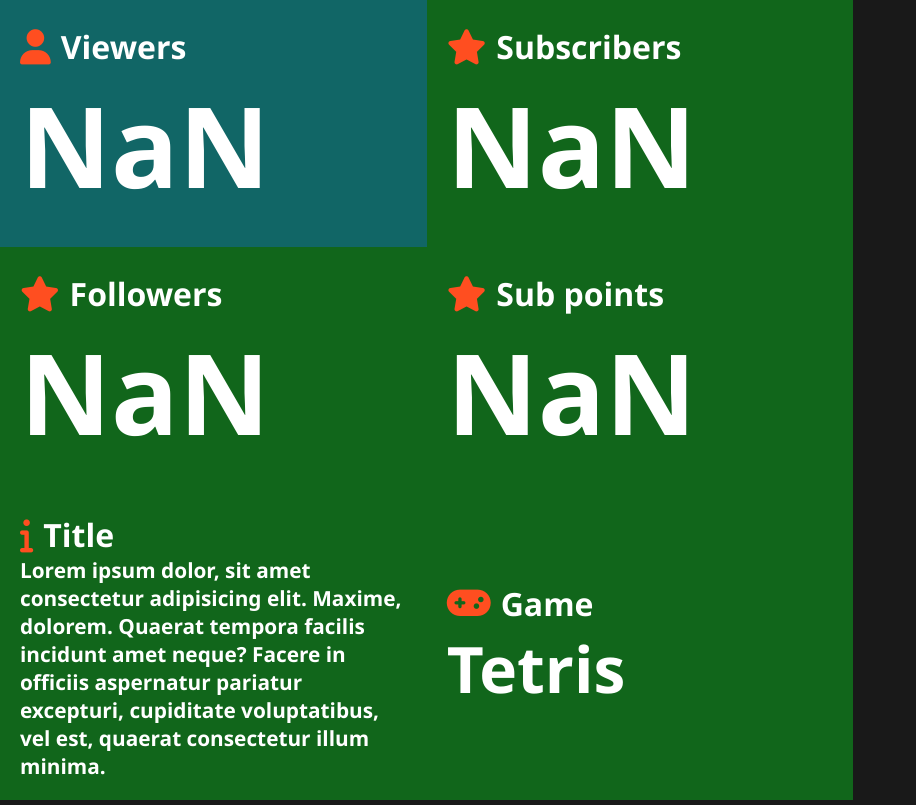
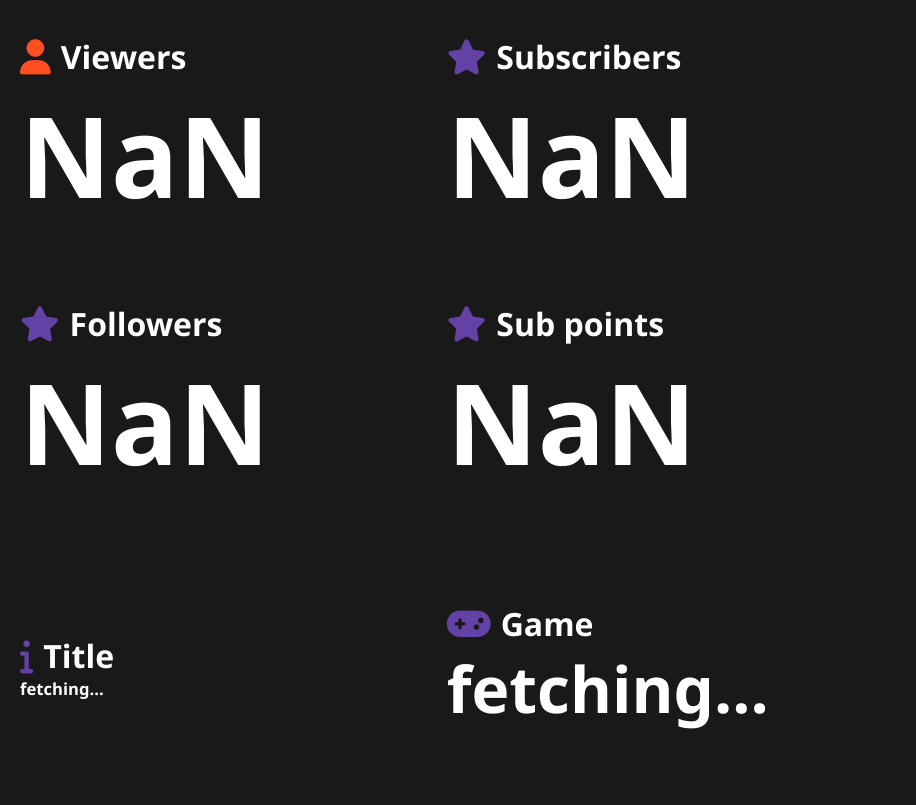
Before and after one commit to Rocmine/BasicTwitchDashboard, a plain HTML site: page dash.html in a window 1280 px wide. Shown: the whole page, without its empty margins (0-916 px from the left). Drawn offline with nearby package versions, Linux system fonts and the light colour scheme; sample sign-in values are in the browser's storage.

Commit message:
update app.js

```diff
--- a/app.js
+++ b/app.js
@@ -36,7 +36,7 @@ function handleTwitchCallback() {
     if (accessToken) {
         // Use the access token to make requests to the Twitch API
         ttvChat.setAttribute("src",`https://www.twitch.tv/popout/${user_id}/chat`);
-        setInterval(() => {fetchingInfo(client_id,accessToken);},5000);
+        setInterval(() => {fetchingInfo(client_id,accessToken);},30000);
     }
 }
 
@@ -58,7 +58,7 @@ function fetchingInfo(cliid,token) {
 }
 
 function getUser() {
-    let person = prompt("Please enter your twitch channel:", "");
+    let person = prompt("Please enter your twitch channel username:", "");
     user_id = person;
 }
 
--- a/dash.html
+++ b/dash.html
@@ -45,14 +45,14 @@
             <i class="fa-solid fa-info"></i>
             <h6>Title</h6>
         </div>
-        <h1>Lorem ipsum dolor, sit amet consectetur adipisicing elit. Maxime, dolorem. Quaerat tempora facilis incidunt amet neque? Facere in officiis aspernatur pariatur excepturi, cupiditate voluptatibus, vel est, quaerat consectetur illum minima.</h1>
+        <h1>fetching...</h1>
     </div>
     <div class="counter bitrate_count" id="bitrate">
         <div class="title">
             <i class="fa-solid fa-gamepad"></i>
             <h6>Game</h6>
         </div>
-        <h1>Tetris</h1>
+        <h1>fetching...</h1>
     </div>
     <div class="chat">
         <iframe id="chatting" src="" height="100%" width="100%">
--- a/style.css
+++ b/style.css
@@ -1,7 +1,6 @@
 :root {
     --bg: #191919;
     --accent-red: #ff4e20;
-    --accent-yellow: #b8ff20;
     --twitch_purpl: #6441a5;
 }
 
@@ -37,7 +36,6 @@ body {
 
 .viewers_count {
     grid-area: viewers_count;
-    background-color: #00ffff55;
 
     .title {
         display: flex;
@@ -66,7 +64,6 @@ body {
 
 .subs_count {
     grid-area: subs_count;
-    background-color: #00ff1e55;
 
     .title {
         display: flex;
@@ -75,7 +72,7 @@ body {
     }
 
     i {
-        color: var(--accent-red);
+        color: var(--twitch_purpl);
         font-size: 2.2em;
     }
 
@@ -95,7 +92,6 @@ body {
 
 .subs_point {
     grid-area: subs_point;
-    background-color: #00ff1e55;
 
     .title {
         display: flex;
@@ -104,7 +100,7 @@ body {
     }
 
     i {
-        color: var(--accent-red);
+        color: var(--twitch_purpl);
         font-size: 2.2em;
     }
 
@@ -124,7 +120,6 @@ body {
 
 .follow_count {
     grid-area: follow_count;
-    background-color: #00ff1e55;
 
     .title {
         display: flex;
@@ -133,7 +128,7 @@ body {
     }
 
     i {
-        color: var(--accent-red);
+        color: var(--twitch_purpl);
         font-size: 2.2em;
     }
 
@@ -153,7 +148,6 @@ body {
 
 .session_count {
     grid-area: session_count;
-    background-color: #00ff1e55;
 
     .title {
         display: flex;
@@ -162,7 +156,7 @@ body {
     }
 
     i {
-        color: var(--accent-red);
+        color: var(--twitch_purpl);
         font-size: 2.2em;
     }
 
@@ -174,7 +168,7 @@ body {
 
     h1 {
         color: #fff;
-        font-size: 1.3em;
+        font-size: 1.3vmax;
         text-wrap: balance;
         text-overflow: clip;
     }
@@ -184,7 +178,6 @@ body {
 
 .bitrate_count {
     grid-area: bitrate_count;
-    background-color: #00ff1e55;
 
     .title {
         display: flex;
@@ -193,7 +186,7 @@ body {
     }
 
     i {
-        color: var(--accent-red);
+        color: var(--twitch_purpl);
         font-size: 2.2em;
     }
 
@@ -207,7 +200,6 @@ body {
         color: #fff;
         font-size: 4em;
         text-overflow: clip;
-
     }
 }
 
```
